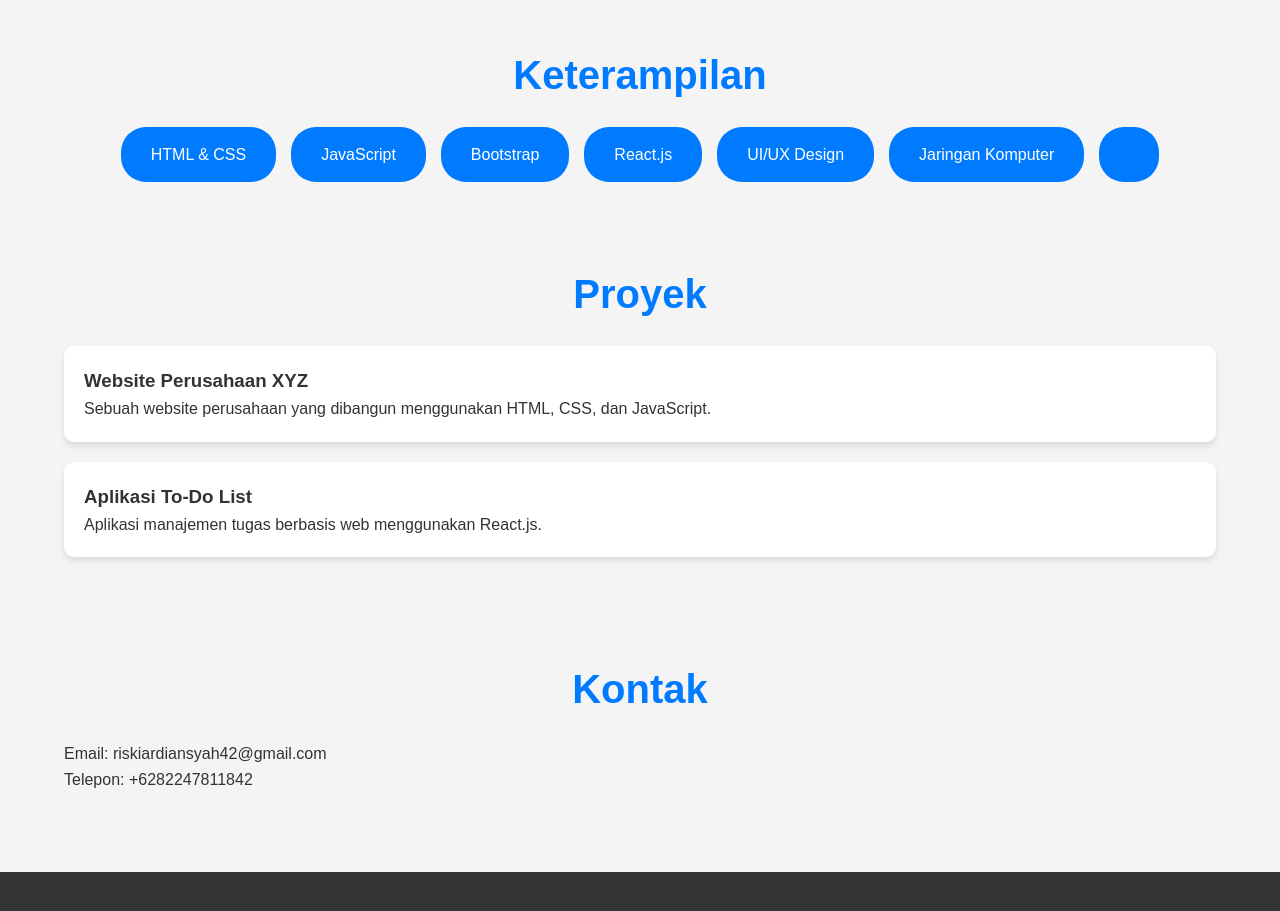
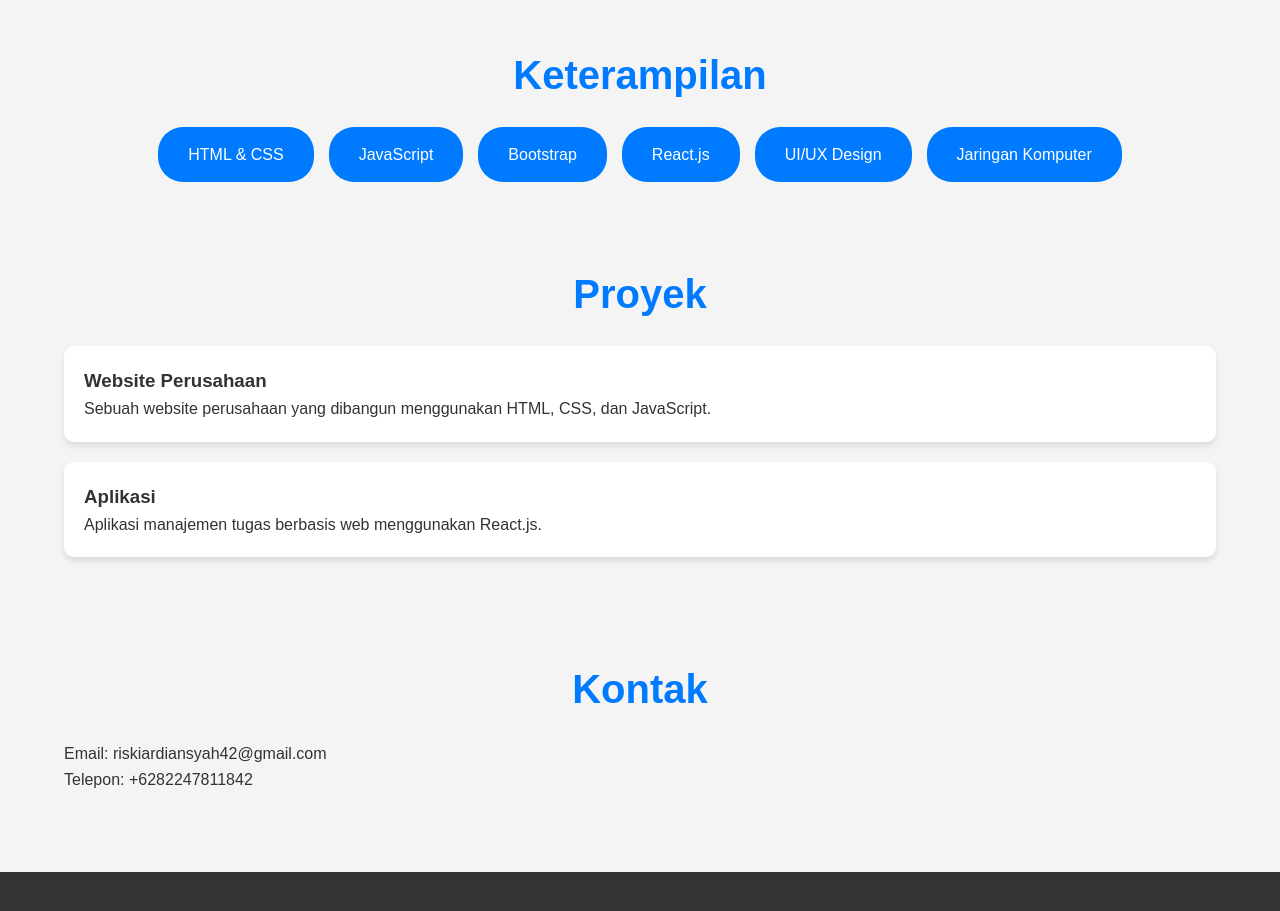
Before and after one commit to mhdriskia42/fotofolio1, a plain HTML site: page index.html in a window 1280 px wide. Shown: the part 800-1711 px from the top of the page. Drawn offline with nearby package versions, Linux system fonts and the light colour scheme.

Commit message:
Second Commit

```diff
--- a/index.html
+++ b/index.html
@@ -36,7 +36,6 @@
         <li class="animate__animated animate__fadeInLeft">React.js</li>
         <li class="animate__animated animate__fadeInLeft">UI/UX Design</li>
         <li class="animate__animated animate__fadeInLeft">Jaringan Komputer</li>
-        <li class="animate__animated animate__fadeInLeft"></li>
       </ul>
     </div>
   </section>
@@ -45,11 +44,11 @@
     <div class="container">
       <h2 class="animate__animated animate__fadeIn">Proyek</h2>
       <div class="project animate__animated animate__fadeInRight">
-        <h3>Website Perusahaan XYZ</h3>
+        <h3>Website Perusahaan</h3>
         <p>Sebuah website perusahaan yang dibangun menggunakan HTML, CSS, dan JavaScript.</p>
       </div>
       <div class="project animate__animated animate__fadeInRight">
-        <h3>Aplikasi To-Do List</h3>
+        <h3>Aplikasi</h3>
         <p>Aplikasi manajemen tugas berbasis web menggunakan React.js.</p>
       </div>
     </div>
```
